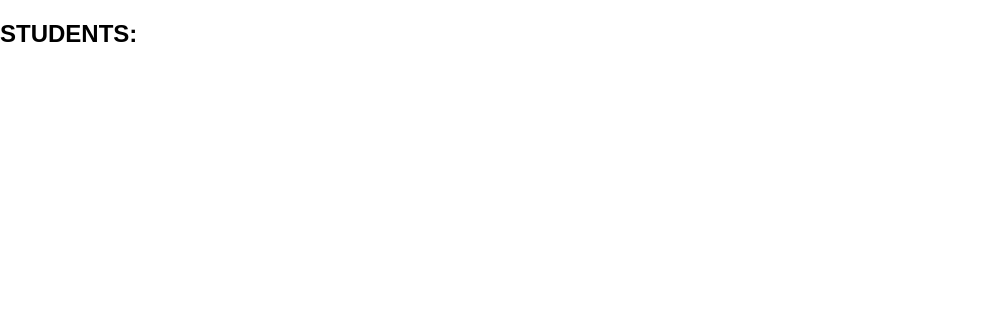
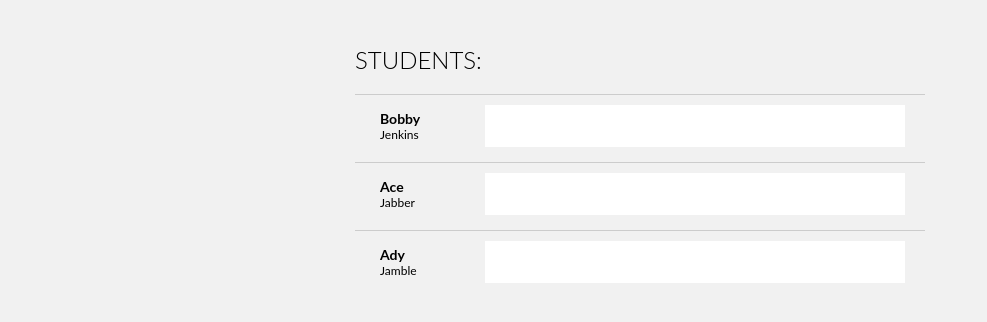
Before and after one commit to kdosburn/kclassroom, a React (Create React App) app in the folder client/: page / in a window 1280 px wide. Shown: the top 322 px of the page, without its empty margins (0-987 px from the left). Built offline with nearby package versions, Linux system fonts and the light colour scheme.

Commit message:
Add frontend files

```diff
--- /dev/null
+++ b/client/src/Student.js
@@ -0,0 +1,44 @@
+import React from 'react';
+import PropTypes from 'prop-types';
+import ReactMarkdown from 'react-markdown';
+
+const Tests = props => (
+	<div className="singleStudentTests">
+		<li>{props.tests.chapter_1_test}</li>
+		<li>{props.tests.chapter_2_test}</li>
+		<li>{props.tests.chapter_3_test}</li>
+		<li>{props.tests.chapter_4_test}</li>
+		<li>{props.tests.chapter_5_test}</li>
+		<li>{props.tests.chapter_6_test}</li>
+		<li>{props.tests.chapter_7_test}</li>
+		<li>{props.tests.chapter_8_test}</li>
+		<li>{props.tests.chapter_9_test}</li>
+		<li>{props.tests.chapter_10_test}</li>
+	</div>
+);
+
+const Student = props => (
+	<div className="singleStudent">
+		<div className="studentInfo">
+			<div className="studentName">
+				<div className="studentFirstName">
+					{props.firstName}
+				</div>
+				<div className="studentLastName">
+					{props.lastName}
+				</div>
+			</div>
+			<div className="studentAverage">{props.student.studentAverage}</div>
+		</div>
+		<div className="testScores"><Tests tests={props.student} /></div>
+		<ReactMarkdown source={props.children} />
+	</div>
+);
+
+Student.propTypes = {
+	studentId: PropTypes.string.isRequired,
+	firstName: PropTypes.string.isRequired,
+	lastName: PropTypes.string.isRequired,
+};
+
+export default Student;
--- /dev/null
+++ b/client/src/StudentBox.css
@@ -0,0 +1,99 @@
+.container {
+  background-color: #f1f1f1;
+  box-sizing: border-box;
+  padding: 25px;
+  min-height: 100vh;
+  width: 100vw;
+  display: flex;
+  flex-flow: column nowrap;
+  align-items: center;
+  justify-content: space-between;
+  font-family: 'Lato', sans-serif;
+}
+
+.students {
+  /*border: 2px solid green;*/
+  /*overflow: auto;*/
+  /*width: 75%;*/
+  max-width: 800px;
+  min-width: 300px;
+}
+
+.students h2 {
+  font-weight: 300;
+}
+
+.singleStudent {
+  padding: 10px 20px;
+  margin-bottom: 5px;
+  display: flex;
+  border-top: 1px solid #ccc;
+  /*border-bottom: 1px solid #ccc;*/
+}
+
+.singleStudentTests {
+  display: flex;
+}
+
+.studentInfo {
+  /*border: 2px solid blue;*/
+  width: 100px;
+  display: flex;
+  padding: 5px;
+}
+
+.studentAverage {
+  padding: 5px;
+}
+
+.studentName {
+  /*border: 2px solid orange;*/
+  width: 80px;
+}
+
+.studentFirstName {
+  font-size: 14px;
+  font-weight: bold;
+}
+.studentLastName{
+  font-size: 12px;
+}
+
+.testScores {
+  /*border-right: 2px solid red;*/
+  -webkit-flex-wrap: nowrap; /* Safari */
+  flex-wrap: nowrap;
+  font-size: 12px;
+  text-align: center;
+  padding: 5px;
+  background-color: white;
+  /*overflow: auto;*/
+}
+
+.singleStudentTests li {
+  display: flex;
+  width: 30px;
+  border-right: 1px solid #ccc;
+  margin: 5px;
+}
+
+.singleStudent tr {
+  padding: 5px;
+  min-width: 20px;
+  border: 1px solid black;
+}
+
+.singleStudentContent {
+  min-width: 100px;
+  background-color: #fff;
+  border-radius: 25px;
+  padding: 10px;
+  display: inline-flex;
+}
+
+.singleStudentContent h3 {
+  margin: 0;
+  padding-right: 5px;
+  font-size: 12px;
+  color: #385997;
+}
--- a/client/src/StudentBox.js
+++ b/client/src/StudentBox.js
@@ -1,6 +1,7 @@
 import React, { Component } from 'react';
-// import StudentList from './StudentList';
-// import './StudentBox.css';
+import StudentList from './StudentList';
+import DATA from './data';
+import './StudentBox.css';
 
 class StudentBox extends Component {
 	constructor() {
@@ -32,7 +33,7 @@ class StudentBox extends Component {
 			<div className="container">
 				<div className="students">
 					<h2> STUDENTS: </h2>
-
+					<StudentList data={DATA} />
 				</div>
 			</div>
 		);
--- /dev/null
+++ b/client/src/StudentList.js
@@ -0,0 +1,30 @@
+import React from 'react';
+import PropTypes from 'prop-types';
+import Student from './Student';
+
+const StudentList = (props) => {
+	const studentNodes = props.data.map(student => (
+		<Student student={student} firstName={student.firstName} lastName={student.lastName} key={student.studentId} id={student.StudentId}  >
+			testing {student.firstName} {student.lastName}
+		</Student>
+	));
+	return (
+		<div>
+			{ studentNodes }
+		</div>
+	);
+};
+
+StudentList.propTypes = {
+	data: PropTypes.arrayOf(PropTypes.shape({
+		studentId: PropTypes.string,
+		firstName: PropTypes.string,
+		lastName: PropTypes.string,
+	})),
+};
+
+StudentList.defaultProps = {
+	data: [],
+};
+
+export default StudentList;
--- /dev/null
+++ b/client/src/data.js
@@ -0,0 +1,8 @@
+// data.js
+const data = [
+  { _id: 101, firstName: 'Bobby', lastName: 'Jenkins' },
+  { _id: 102, firstName: 'Ace', lastName: 'Jabber' },
+  { _id: 103, firstName: 'Ady', lastName: 'Jamble' },
+];
+
+export default data;
```
